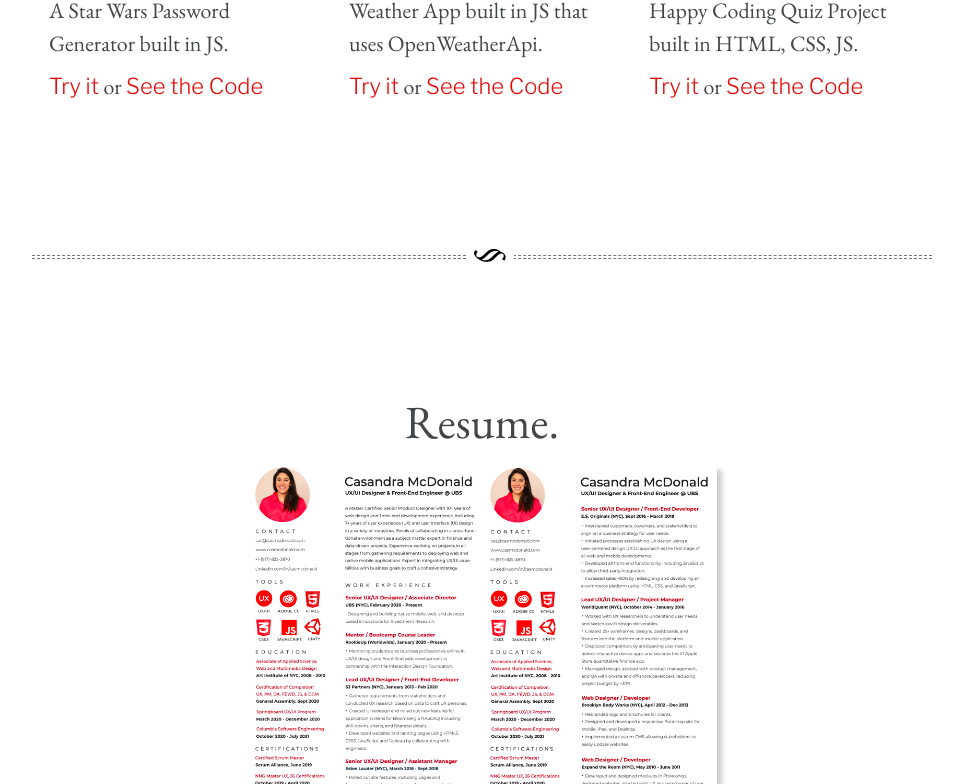
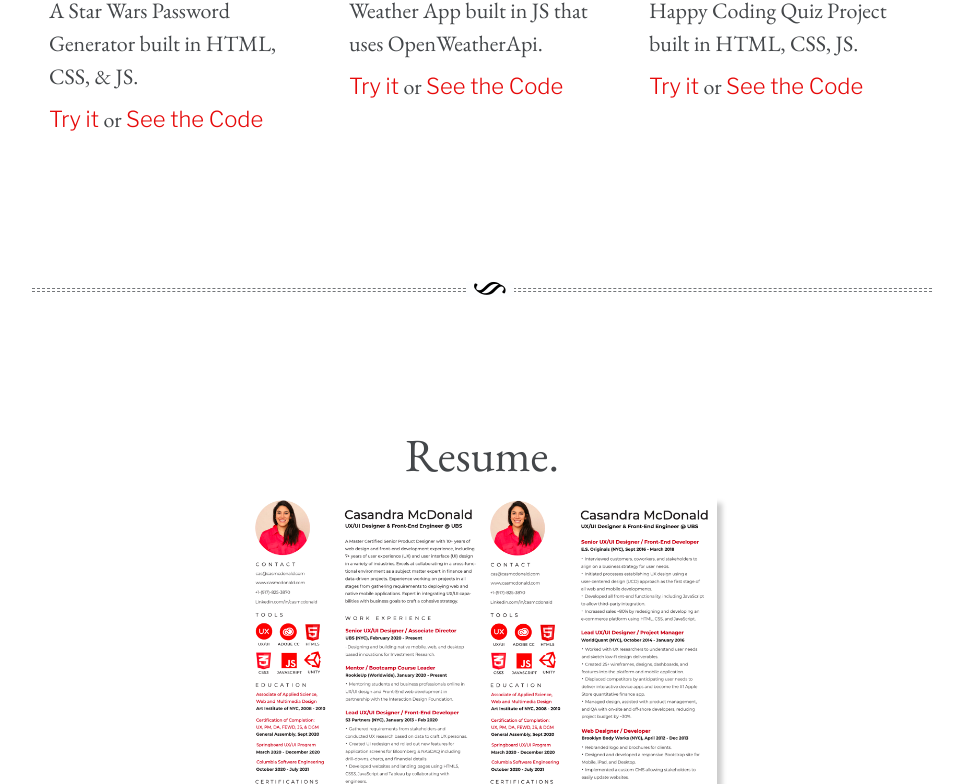
Before and after one commit to Defy1x/c08-cas-new-portfolio, a plain HTML site: page index.html in a window 1280 px wide. Shown: the part 3604-4388 px from the top of the page, without its empty margins (158-1121 px from the left). Drawn offline with nearby package versions, Linux system fonts and the light colour scheme.

Commit message:
added text

```diff
--- a/index.html
+++ b/index.html
@@ -53,7 +53,7 @@
               <figure>
                 <a href="https://defy1x.github.io/c03-Password-Generator/index.html" target="_blank"> <img src="./assets/images/work-1.jpg" alt="Second Featured Work Password Generator"></a>
               </figure>
-              <p>A Star Wars Password Generator built in JS.</p>
+              <p>A Star Wars Password Generator built in HTML, CSS, & JS.</p>
               <p><a href="https://defy1x.github.io/c03-Password-Generator/index.html" target="_blank">Try it</a> or <a href="https://github.com/Defy1x/c03-Password-Generator" target="_blank">See the Code</a></p>
             </div>
             <div class="carousel-item">
```
